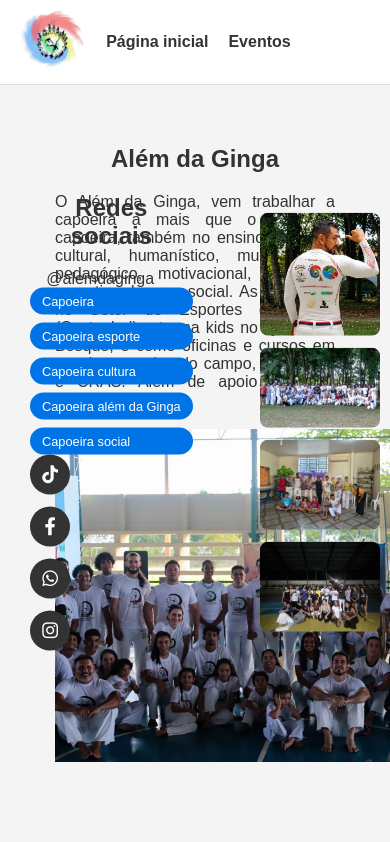
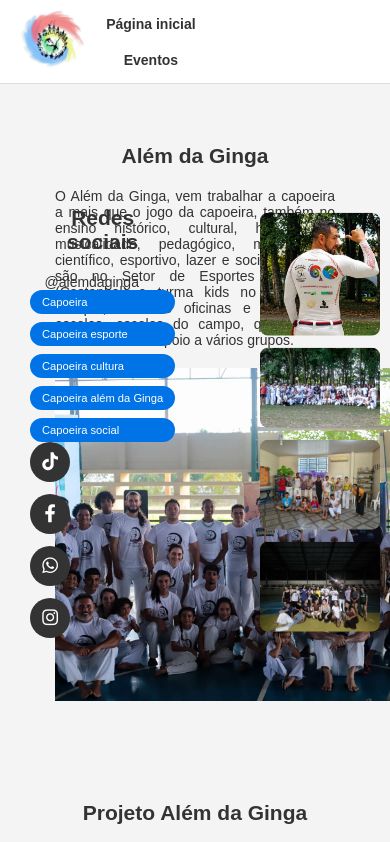
Before and after one commit to FERAmoras/alemdaginga, a plain HTML site: page index.html in a window 390 px wide. Shown: the top 842 px of the page. Drawn offline with Linux system fonts and the light colour scheme.

Commit message:
Refactor CSS structure and improve organization

```diff
--- a/style.css
+++ b/style.css
@@ -318,3 +318,27 @@ h1, h2, p {
   flex-shrink: 0;     /* impede que a imagem seja comprimida */
   border-radius: 8px;
 }
+
+/* Regras gerais (PC) */
+body {
+  font-size: 16px;
+  margin: 0;
+}
+
+/* Layout padrão */
+nav ul {
+  display: flex;
+  justify-content: space-around;
+}
+
+/* --- Responsividade --- */
+/* Ajustes para telas menores */
+@media (max-width: 768px) {
+  body {
+    font-size: 14px; /* substitui o anterior */
+  }
+  nav ul {
+    flex-direction: column; /* muda só no mobile */
+    align-items: center;
+  }
+}
```
